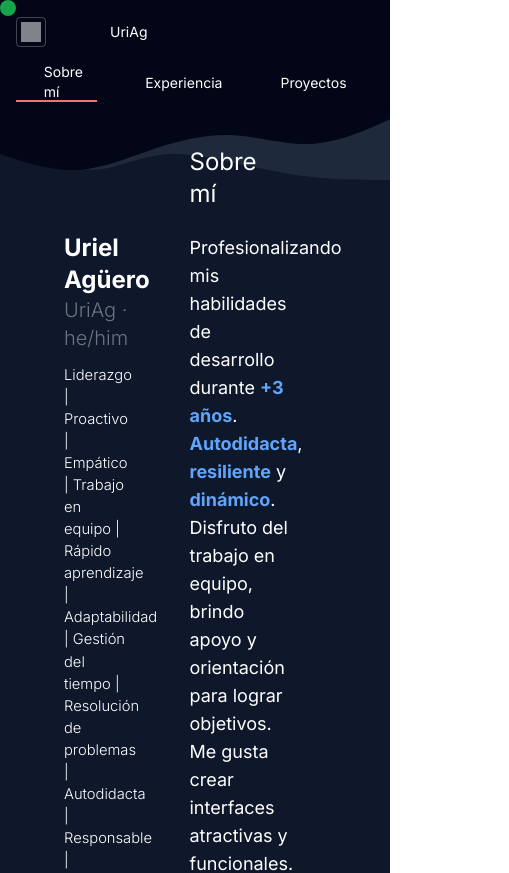
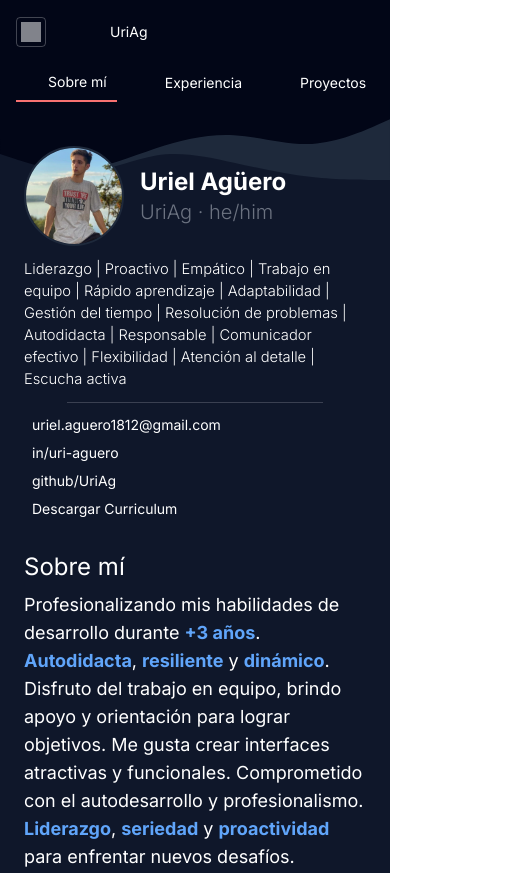
Before and after one commit to UriAg/Portfolio, a Next.js app: page / in a window 390 px wide. Shown: the top 873 px of the page, 509 px wide, since content can reach past the window. Built offline with nearby package versions, Linux system fonts and the light colour scheme.

Commit message:
added responsive design

```diff
--- a/src/app/SubLayout.js
+++ b/src/app/SubLayout.js
@@ -23,7 +23,7 @@ const SubLayout = ({ children }) => {
         <span
           className={`absolute w-4 h-4 ${
             pointerHover ? "bg-red-400" : "bg-green-600"
-          } rounded-full z-50 pointer-events-none transform-all`}
+          } hidden lg:block rounded-full z-50 pointer-events-none transform-all`}
           style={{
             left: `${cursorPosition.x}px`,
             top: `${cursorPosition.y}px`,
--- a/src/app/components/Header.js
+++ b/src/app/components/Header.js
@@ -8,7 +8,7 @@ const Header = () => {
   const pathname = usePathname();
 
   return (
-    <nav className="w-100 pt-4 pl-4 bg-slate-950 flex flex-col !z-50">
+    <nav className="text-nowrap pt-4 pl-4 bg-slate-950 flex flex-col !z-50">
       <div className="w-full pb-4 flex items-center gap-x-4">
         <div className="flex items-center border border-solid border-white/25 rounded p-1 ">
           <span
@@ -24,8 +24,8 @@ const Header = () => {
         ></span>
         <span className="select-none text-sm">UriAg</span>
       </div>
-      <div className="">
-        <ul className="flex gap-x-4 text-sm items-center">
+      <div>
+        <ul className="flex gap-x-4 text-sm overflow-scroll items-center">
           <li
             className={`${pathname === "/" && "border-b-2 border-red-400"}`}
             onPointerEnter={() => handleChangePointerColor(true)}
--- a/src/app/components/LateralProfile.js
+++ b/src/app/components/LateralProfile.js
@@ -17,23 +17,27 @@ const LateralProfile = () => {
   };
 
   return (
-    <section className="w-1/4 z-10">
+    <section className="w-full pb-8 lg:w-1/4 z-10">
+      <div className="flex items-center lg:items-start lg:flex-col">
         <Image
           src="/personal-image.jpg"
-        width={300}
-        height={300}
+          width={100}
+          height={100}
           priority={true}
           alt="Foto de perfil"
-        className="rounded-full border-2 border-slate-800 transition-opacity opacity-0 !z-50"
-        onLoadingComplete={(image) =>
-          image.classList.remove("opacity-0")
+          className="lg:w-full rounded-full border-2 border-slate-800 transition-opacity opacity-0 !z-50"
+          onLoad={image =>
+            image.target.classList.remove("opacity-0")
           }
         />
-      <article className="pt-5">
+        <div className="pl-4 lg:pl-0 lg:pt-4">
           <h2 className="text-2xl font-bold">Uriel Agüero</h2>
           <h2 className="text-xl font-light text-gray-500">
             UriAg &middot; he/him
           </h2>
+        </div>
+      </div>
+      <article>
         <p className="py-3 font-light" style={{ fontSize: ".92rem" }}>
           Liderazgo | Proactivo | Empático | Trabajo en equipo | Rápido
           aprendizaje | Adaptabilidad | Gestión del tiempo | Resolución de
--- a/src/app/components/ProjectCard.js
+++ b/src/app/components/ProjectCard.js
@@ -8,8 +8,7 @@ const ProjectCard = ({ title, id, dateStart, dateEnd, description, icon }) => {
 
   return (
     <div
-      className="bg-gray-800/[.40] border-2 border-slate-700 transition-transform rounded-md p-4"
-      style={{ width: "48%" }}
+      className="bg-gray-800/[.40] w-full sm:!w-[48%] border-2 border-slate-700 transition-transform rounded-md p-4"
     >
       <div className="w-full mb-2">
         <Link
@@ -24,7 +23,7 @@ const ProjectCard = ({ title, id, dateStart, dateEnd, description, icon }) => {
           {dateStart} - {dateEnd}
         </p>
       </div>
-      <p className="mb-2 text-sm max-h-16 line-clamp-2">{description}</p>
+      <p className="mb-2 text-sm max-h-16 line-clamp-2" dangerouslySetInnerHTML={{__html:description}}/>
       <div className="flex gap-x-3">
         {icon.length > 0
           ? Object.values(icon).map((el, index) => (
--- a/src/app/components/WorkDesk.js
+++ b/src/app/components/WorkDesk.js
@@ -22,9 +22,9 @@ const WorkDesk = ({ workJson }) => {
   }, [projectsList, projectsOrder]);
 
   return (
-    <section className="w-3/4 px-12 z-10">
-      <div className="w-full flex justify-between">
-        <h1 className="text-2xl pb-6">Proyectos</h1>
+    <section className="w-full lg:w-3/4 lg:px-12 z-10">
+      <div className="w-full pb-6 flex flex-col sm:flex-row sm:justify-between sm:items-center">
+        <h1 className="text-2xl">Proyectos</h1>
         <p>
           Ordenar por:&nbsp;
           <span
--- a/src/app/layout.js
+++ b/src/app/layout.js
@@ -54,7 +54,7 @@ const RootLayout = ({ children }) => {
     <Provider>
       <SubLayout>
         <Header />
-        <div className="bg-slate-900 pt-11 px-16 gap-x-3 relative flex">
+        <div className="bg-slate-900 pt-11 px-6 lg:px-16 pb-5 gap-x-3 relative flex flex-col lg:flex-row">
           <LateralProfile />
           <div className="custom-shape-divider-bottom-1716966669 absolute left-0 top-0 w-full -z-1">
             <svg xmlns="http://www.w3.org/2000/svg" viewBox="0 0 1440 320">
--- a/src/app/page.js
+++ b/src/app/page.js
@@ -2,9 +2,9 @@ import Logo from "./components/Logo.js";
 
 const Home = () => {
   return (
-    <section className="w-3/4 z-10">
-      <div className="px-12 pb-9">
-        <h1 className="text-2xl pb-6">Sobre mí</h1>
+    <section className="w-full lg:w-3/4 z-10">
+      <div className="lg:px-12 pb-9">
+        <h1 className="text-2xl pb-2 lg:pb-6">Sobre mí</h1>
         <p className="text-lg">
           Profesionalizando mis habilidades de desarrollo durante{" "}
           <b className="text-blue-400">+3 años</b>.{" "}
@@ -23,7 +23,7 @@ const Home = () => {
           profesionales!
         </p>
       </div>
-      <div className="px-12">
+      <div className="lg:px-12">
         <h2 className="text-2xl pb-3">Tecnologías</h2>
         <div className="w-full flex flex-wrap gap-2">
           <Logo icon="icon-[logos--html-5]" tooltipText="HTML5" />
--- a/src/app/projects/information/SearchParamasHandler.js
+++ b/src/app/projects/information/SearchParamasHandler.js
@@ -18,7 +18,7 @@ const SearchParamsHandler = () => {
   const selectedItem = Object.values(jsonJoin).filter((e) => e.id === id);
 
   return (
-    <div className="w-full z-10">
+    <div className="w-full pt-3 z-10">
       <div className="flex justify-between items-center pb-4 border-b border-gray-400/25">
         <div>
           <h1 className="text-2xl">{selectedItem[0].title}</h1>
@@ -40,8 +40,8 @@ const SearchParamsHandler = () => {
           ></span>
         </button>
       </div>
-      <article className="flex justify-between pt-4">
-        <section className="w-2/3 p-4">
+      <article className="flex flex-col-reverse lg:flex-row justify-between pt-4">
+        <section className="w-full lg:w-2/3 my-4 lg:p-4">
           <div className="w-full flex justify-center">
             {selectedItem[0].main_image ? (
               <Image
@@ -53,15 +53,15 @@ const SearchParamsHandler = () => {
                 className={`${
                   selectedItem[0].id === "expense" ? "w-1/2" : "w-full"
                 } border-2 transition-opacity opacity-0 border-gray-700 !z-50`}
-                onLoadingComplete={(image) =>
-                  image.classList.remove("opacity-0")
+                onLoad={(image) =>
+                  image.target.classList.remove("opacity-0")
                 }
               />
             ) : (
               ""
             )}
           </div>
-          <div className="pt-3 flex gap-3 flex-wrap">
+          <div className="pt-3 flex justify-center lg:justify-between gap-y-5 flex-wrap">
             {selectedItem[0].images.length
               ? selectedItem[0].images.map((image, index) => (
                   <Image
@@ -71,16 +71,16 @@ const SearchParamsHandler = () => {
                     loading="lazy"
                     key={index}
                     alt={`Captura de ${selectedItem[0].title}`}
-                    className="border-2 border-gray-700 !z-50 transition-opacity opacity-0"
-                    onLoadingComplete={(image) =>
-                      image.classList.remove("opacity-0")
+                    className="border-2 w-full lg:w-[48%] border-gray-700 !z-50 transition-opacity opacity-0"
+                    onLoad={(image) =>
+                      image.target.classList.remove("opacity-0")
                     }
                   />
                 ))
               : ""}
           </div>
         </section>
-        <section className="w-1/3 pt-4 px-6 flex flex-col gap-y-4">
+        <section className="w-full lg:w-1/3 pb-4 lg:pb-0 lg:pt-4 lg:px-6 flex flex-col gap-y-4">
           <p
             className="text-md"
             dangerouslySetInnerHTML={{ __html: selectedItem[0].description }}
--- a/src/app/soon/page.js
+++ b/src/app/soon/page.js
@@ -2,10 +2,10 @@ import Image from "next/image";
 
 const Soon = () => {
   return (
-    <div className="z-10 w-2/3 h-full flex justify-center items-center flex-col">
+    <div className="z-10 w-full lg:w-2/3 h-full flex justify-center items-center flex-col">
       <h1 className="text-2xl">No deberías estar acá</h1>
       <Image
-        src="./images/comiste.png"
+        src="/images/comiste.png"
         width={300}
         height={300}
         priority={true}
```
Lines whose indentation alone changed are shown as unchanged.
